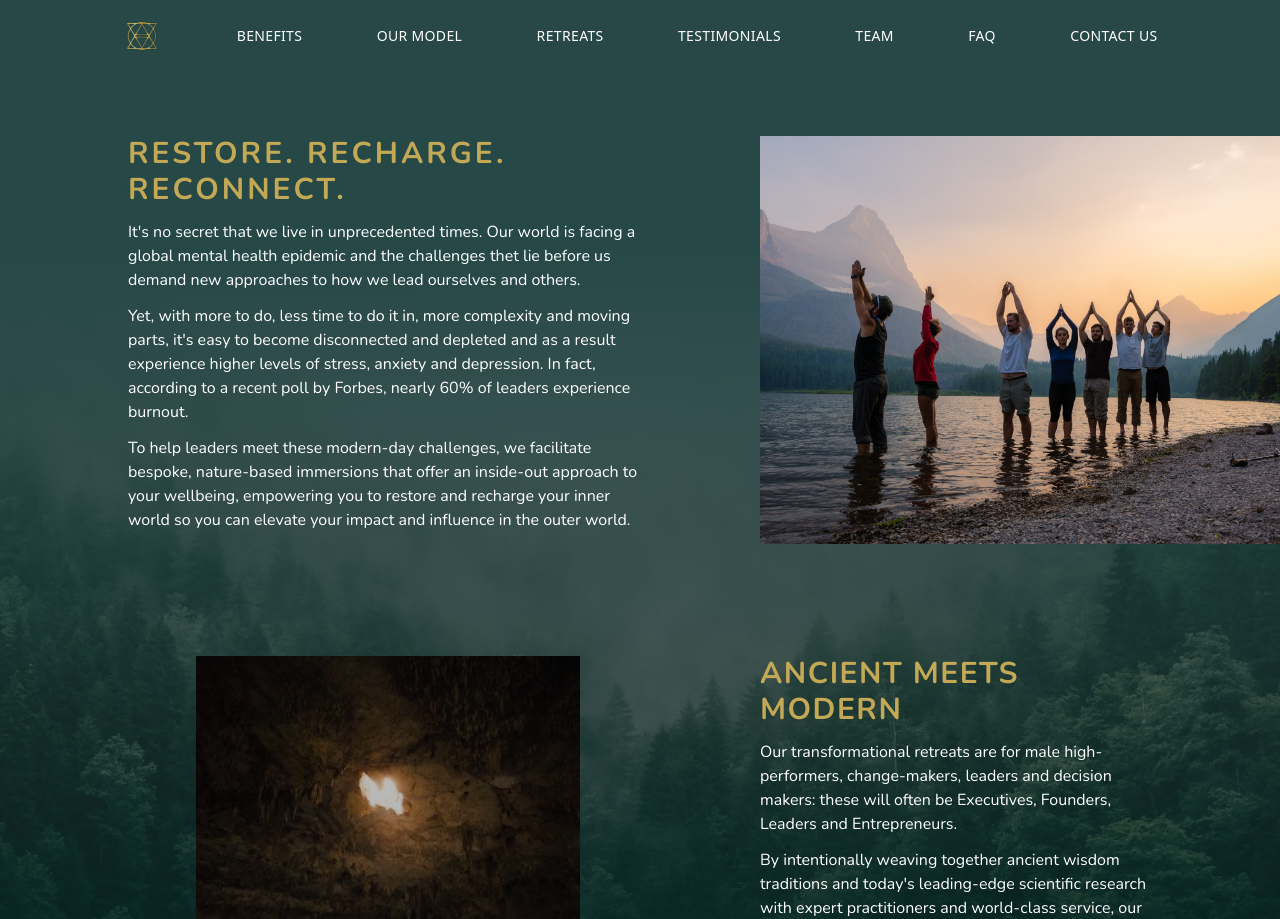
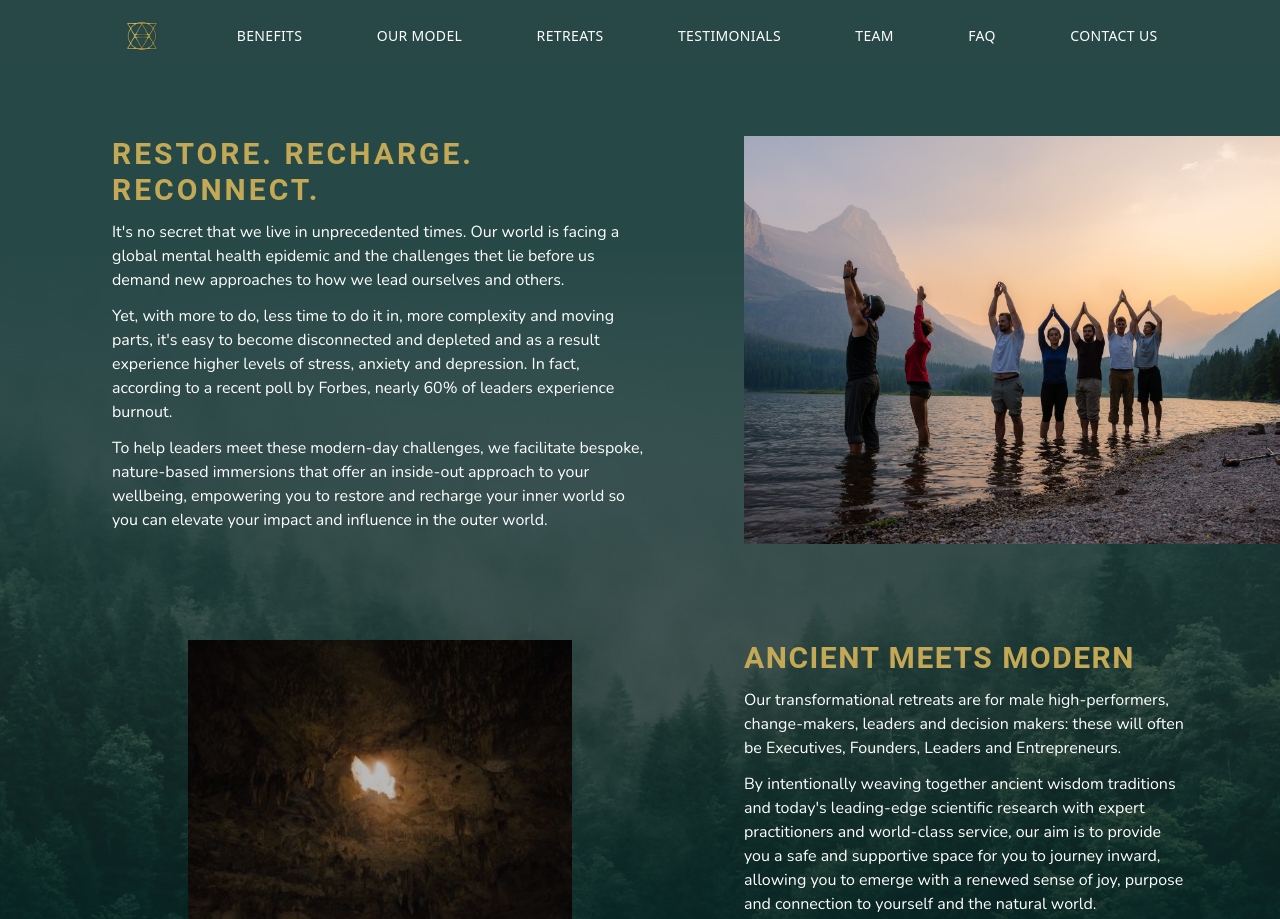
Before and after one commit to lilmithi/Elemental, a React (Create React App) app: page / in a window 1280 px wide. Shown: the part 800-1719 px from the top of the page. Built offline with nearby package versions, Linux system fonts and the light colour scheme.

Commit message:
refractor: Improve layout rendering

```diff
--- a/src/pages/Home/EmpowerSection.js
+++ b/src/pages/Home/EmpowerSection.js
@@ -2,14 +2,14 @@ import React from "react";
 
 function EmpowerSection() {
   return (
-    <section className="min-h-screen w-full grid md:grid-cols-2 pt-16 px-3 md:pl-32 md:pr-0 gap-12 md:gap-28 grid-flow-row font-Nunito relative empower">
+    <section className="min-h-screen w-full grid grid-cols-1 lgPro:grid-cols-2 pt-16 px-3 lgPro:pl-28 md:pr-0 gap-12 md:gap-24 grid-flow-row font-Nunito relative empower">
       <img
         src="assets/images/empower-background.jpg"
         alt="empower background"
         className="absolute top-0 left-0 w-full h-full object-cover object-bottom -z-10 brightness-50"
       />
-      <div className="text-white col-span-2 md:col-span-1 text-justify md:text-left justify-self-center">
-        <h1 className="uppercase text-[#c3a955] text-left tracking-widest text-2xl md:text-3xl font-bold font-RobotoMono">
+      <div className="text-white col-span-2 lgPro:col-span-1 text-justify md:text-left justify-self-center">
+        <h1 className="uppercase text-[#c3a955] text-left tracking-widest text-2xl md:text-3xl font-bold font-Roboto">
           Restore. Recharge. Reconnect.
         </h1>
         <p className="my-3">
@@ -31,7 +31,7 @@ function EmpowerSection() {
           world so you can elevate your impact and influence in the outer world.
         </p>
       </div>
-      <div className="col-span-2 md:col-span-1 justify-self-center">
+      <div className="col-span-2 lgPro:col-span-1 justify-self-center">
         <img
           src="assets/images/restore-reconnect.jpg"
           alt="restore-reconnect pic"
@@ -39,8 +39,8 @@ function EmpowerSection() {
           loading="lazy"
         />
       </div>
-      <div className="md:col-span-1 col-span-2 md:pr-28 text-white text-justify md:text-left md:hidden">
-        <h1 className="uppercase text-left text-[#c3a955] tracking-wider text-2xl md:text-3xl font-bold font-RobotoMono">
+      <div className="col-span-2 text-white text-justify md:text-left lgPro:hidden">
+        <h1 className="uppercase text-left text-[#c3a955] tracking-wider text-2xl md:text-3xl font-bold font-Roboto">
           Ancient meets modern
         </h1>
         <p className="my-3">
@@ -57,7 +57,7 @@ function EmpowerSection() {
           world.
         </p>
       </div>
-      <div className="md:col-span-1 col-span-2 justify-self-center">
+      <div className="lgPro:col-span-1 col-span-2 justify-self-center">
         <img
           src="assets/images/ancient.jpg"
           alt="ancient"
@@ -65,8 +65,8 @@ function EmpowerSection() {
           loading="lazy"
         />
       </div>
-      <div className="md:col-span-1 col-span-2 md:pr-28 text-white text-justify md:text-left hidden md:block">
-        <h1 className="uppercase text-left text-[#c3a955] tracking-wider text-2xl md:text-3xl font-bold font-RobotoMono">
+      <div className="lgPro:col-span-1 col-span-2 lgPro:pr-24 text-white text-justify md:text-left hidden lgPro:block">
+        <h1 className="uppercase text-left text-[#c3a955] tracking-wider text-2xl md:text-3xl font-bold font-Roboto">
           Ancient meets modern
         </h1>
         <p className="my-3">
```
